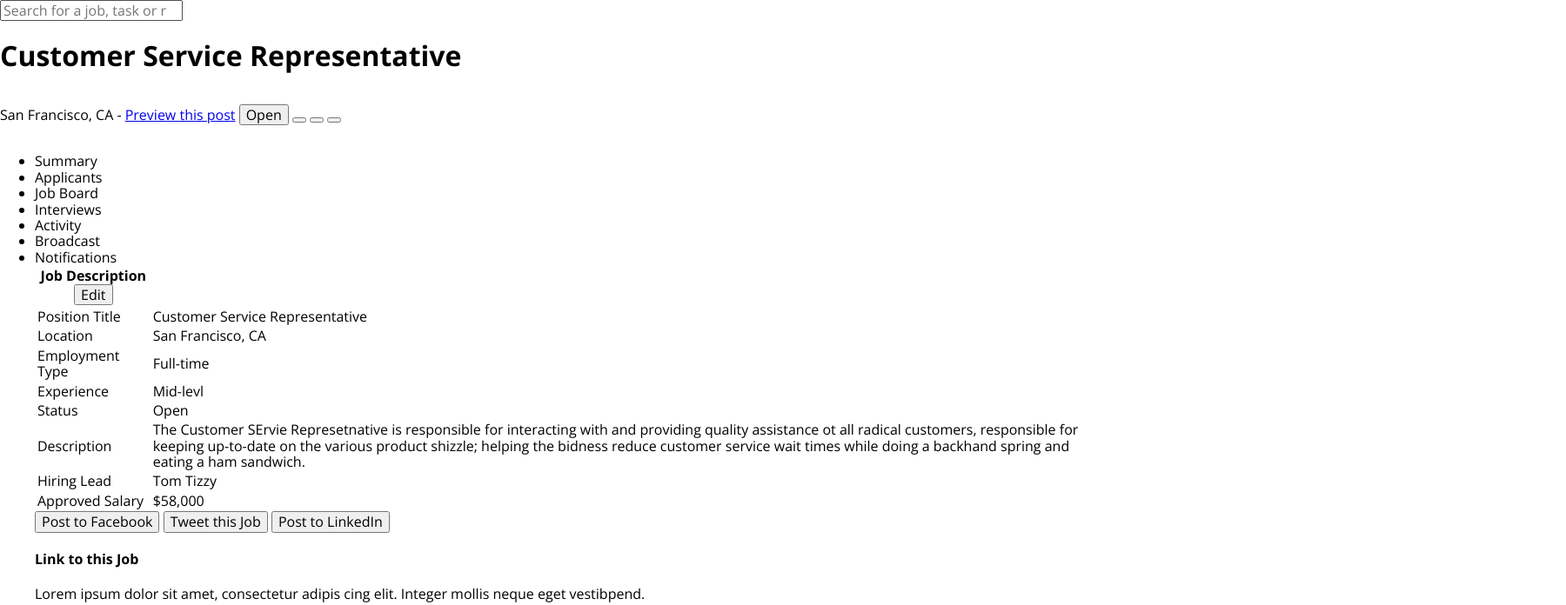
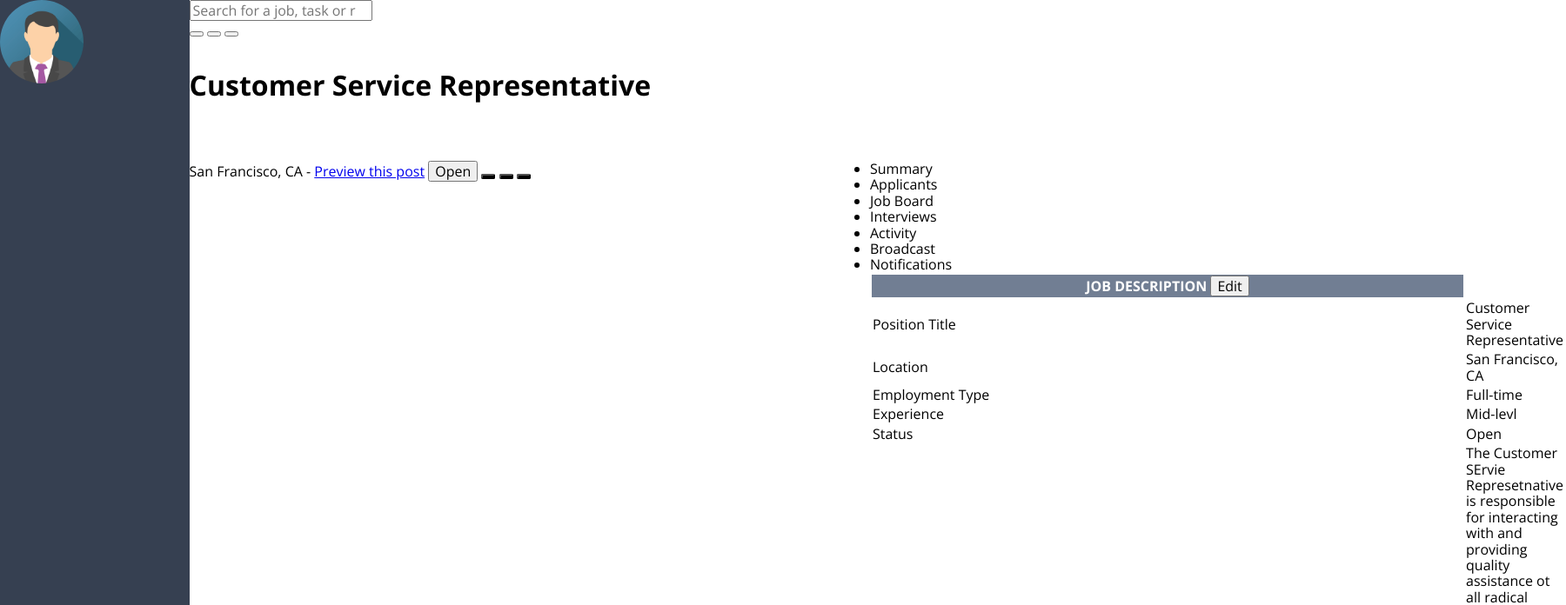
Before and after one commit to JellyBeans1312/am-comp-challenge-2, a plain HTML site: page index.html in a window 1280 px wide. Shown: the top 696 px of the page at 87% size, 1800 px wide, since content can reach past the window. Drawn offline with nearby package versions, Linux system fonts and the light colour scheme.

Commit message:
This is my static comp

```diff
--- a/index.html
+++ b/index.html
@@ -4,24 +4,29 @@
     <link href="https://fonts.googleapis.com/css?family=Open+Sans:300,700" rel="stylesheet">
   <link rel="stylesheet" type="text/css" href="normalize.css">
   <link rel="stylesheet" type="text/css" href="styles.css">
+  <meta name="viewport" content="width=device-width, initial-scale=1">
   <title>Static Comp 2</title>
 </head>
 <body>
+  <section class="sidebar">
+    <img src="assets/user-image.png" class="user-circle">
+
+  </section>
   <nav class="navbar">
-
-  </nav>
-  <section class="upper-bar">
     <form>
       <label for="site-search"></label>
       <input type="search" placeholder="Search for a job, task or resume">
     </form>
-  </section>
-  <h1> Customer Service Representative</h1>
+    <button></button>
+    <button></button>
+    <button></button>
+  </nav>
+  <h1 class="job-title"> Customer Service Representative</h1>
   <p>San Francisco, CA - <a href ="#" class="byline">Preview this post</a>
-  <button>Open</button>
-  <button></button>
-  <button></button>
-  <button></button>
+  <button class="">Open</button>
+  <button class="circle-btns"></button>
+  <button class="circle-btns"></button>
+  <button class="circle-btns"></button>
   <ul>
     <li>Summary</li>
     <li>Applicants</li>
@@ -34,8 +39,12 @@
     <main>
 
     </main>
-    <table>
-      <th>Job Description <button>Edit</button></th>
+    <table class="">
+      <thead>
+        <th class="table-head">Job Description
+          <button>Edit</button>
+        </th>
+      </thead>
       <tr>
         <td>Position Title</td>
         <td>Customer Service Representative</td>
--- a/styles.css
+++ b/styles.css
@@ -1,4 +1,50 @@
 body {
   font-family: 'Open sans', sans serif;
   display: grid;
+  grid-template-columns: 17% 58% 26%;
+  grid-template-rows: 4.5% 8.5% 3.5% 23% 2px 57%;
+  height: 1300px;
 }
+
+.sidebar {
+  background-color: #364051;
+  grid-row: 1 / span 6;
+}
+.user-circle {
+  border-radius: 50px;
+  height: 6rem;
+
+}
+.navbar {
+  grid-row: 1;
+  grid-column: 2 / span 2;
+}
+
+.job-title {
+  grid-row: 2;
+  grid-column: 2 / span 2;
+}
+
+.byline {
+  grid-row: 2;
+  grid-column: 2 / span 2;
+}
+
+.circle-btns {
+  background-color: #000;
+  border-radius: 2px;
+  grid-row: 2;
+  grid-column: 3;
+}
+
+table {
+  height: auto;
+  width: 800px;
+}
+
+.table-head {
+  background-color: #717E93;
+  color: #fff;
+  text-transform: uppercase;
+  width: 100%;
+}
```
Also changed, not shown: assets/user-image.png (added), 2 other files.
